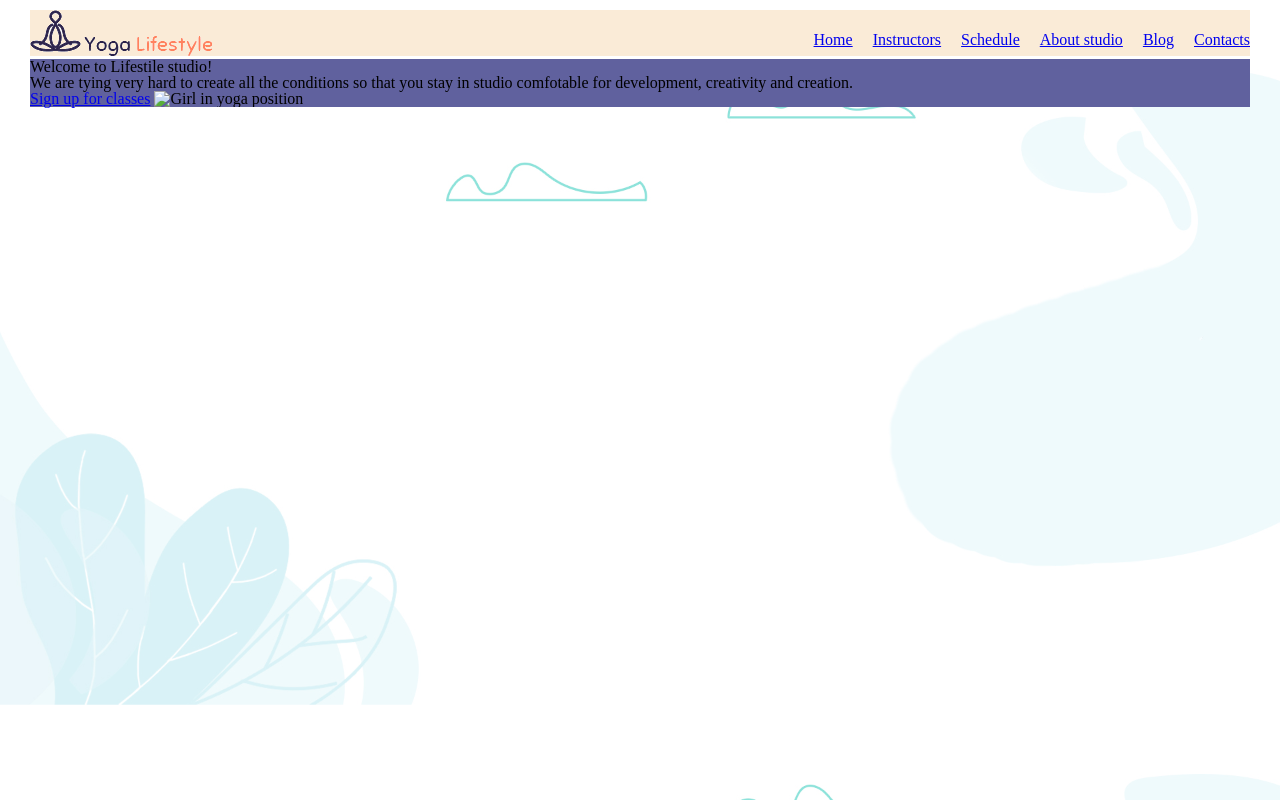
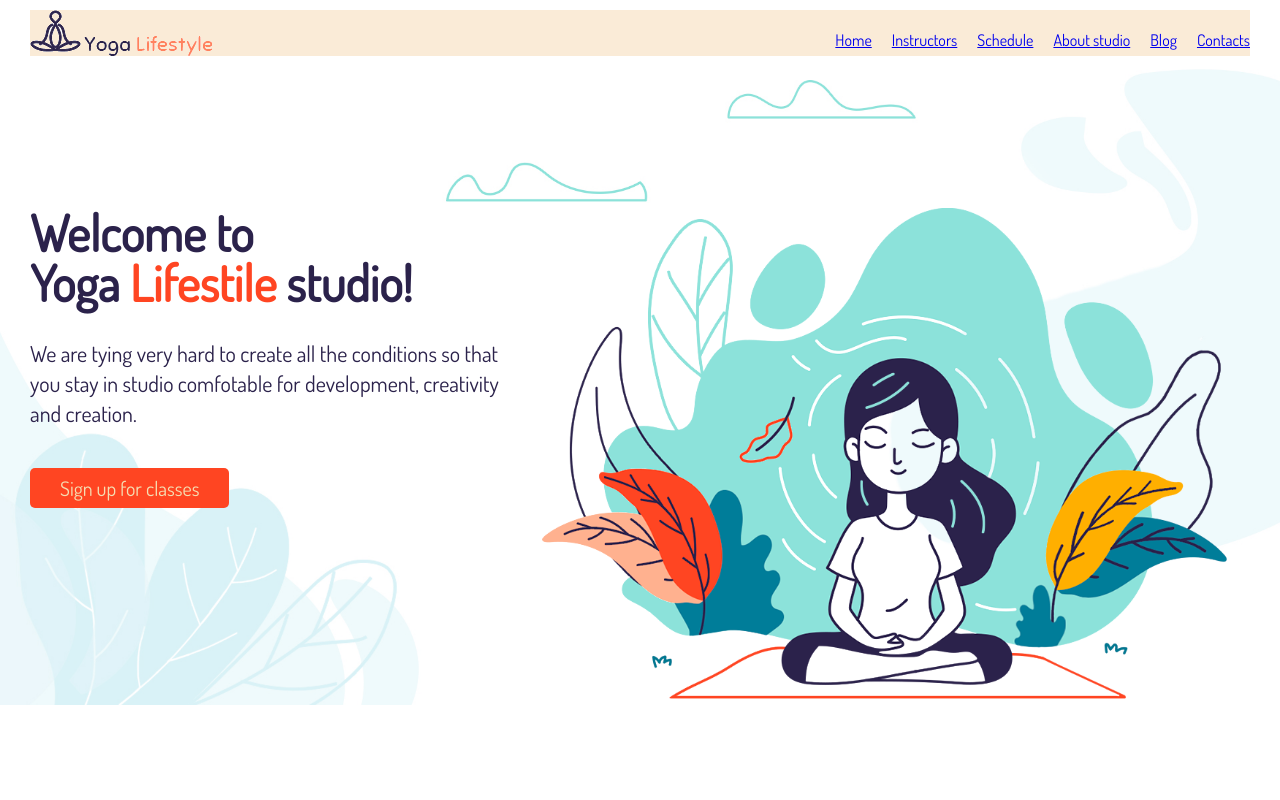
Before and after one commit to ImantasPrecas/03-yoga-page-design, a website: page index.html in a window 1280 px wide. Drawn offline with Linux system fonts and the light colour scheme; a web font is replaced by a local one.

Commit message:
Main content

```diff
--- a/css/style.css
+++ b/css/style.css
@@ -1,6 +1,8 @@
 body {
   background-image: url(../img/bg.jpg);
   background-size: cover;
+  background-repeat: no-repeat;
+  font-family: 'Dosis', sans-serif;
 }
 
 header {
@@ -33,24 +35,51 @@ header {
 }
 
 .main-content {
-  background-color: rgb(96, 97, 158);
+  /* background-color: rgb(96, 97, 158); */
+  display: inline-block;
   width: 1220px;
+  margin-top: 150px;
   margin-left: calc(50% - 610px);
 }
 
 .text {
+  /* background-color: aqua; */
+  float: left;
+  width: 40%;
+  color: #2b224b;
+  font-weight: 800;
 }
 
 h1 {
+  font-size: 50px;
 }
 
-.text-content {
+span {
+  color: #ff4522;
+}
+p {
+  font-size: 22px;
+  margin-top: 30px;
+  line-height: 30px;
+  font-weight: 400;
 }
 
 .sign-up-btn {
+  background-color: #ff4522;
+  text-decoration: none;
+  display: inline-block;
+  color: wheat;
+  font-size: 20px;
+  font-weight: 400;
+  padding: 10px 30px;
+  margin-top: 40px;
+  border-radius: 5px;
 }
 
 .main-img {
+  /* background-color: #fff; */
+  float: right;
+  width: 58%;
 }
 
 .background-img {
--- a/index.html
+++ b/index.html
@@ -11,6 +11,13 @@
     <link rel="icon" type="image/png" sizes="32x32" href="/favicon-32x32.png" />
     <link rel="icon" type="image/png" sizes="16x16" href="/favicon-16x16.png" />
     <link rel="manifest" href="/site.webmanifest" />
+    <!-- Fonts -->
+    <link rel="preconnect" href="https://fonts.googleapis.com" />
+    <link rel="preconnect" href="https://fonts.gstatic.com" crossorigin />
+    <link
+      href="https://fonts.googleapis.com/css2?family=Dosis:wght@200;400&family=Passions+Conflict&display=swap"
+      rel="stylesheet"
+    />
     <title>Yoga is weird</title>
   </head>
   <body>
@@ -29,6 +36,8 @@
       <div class="text">
         <h1>
           Welcome to
+          <br />
+          Yoga
           <span>Lifestile</span>
           studio!
         </h1>
@@ -37,8 +46,12 @@
           in studio comfotable for development, creativity and creation.
         </p>
         <a href="#" class="sign-up-btn">Sign up for classes</a>
-        <img src="#" alt="Girl in yoga position" class="main-img" />
       </div>
+      <img
+        src="./img/main-img.png"
+        alt="Girl in yoga position"
+        class="main-img"
+      />
     </main>
     <!-- <img src="./img/bg.jpg" alt="background image" class="background-img" /> -->
   </body>
```
Also changed, not shown: README.md.
